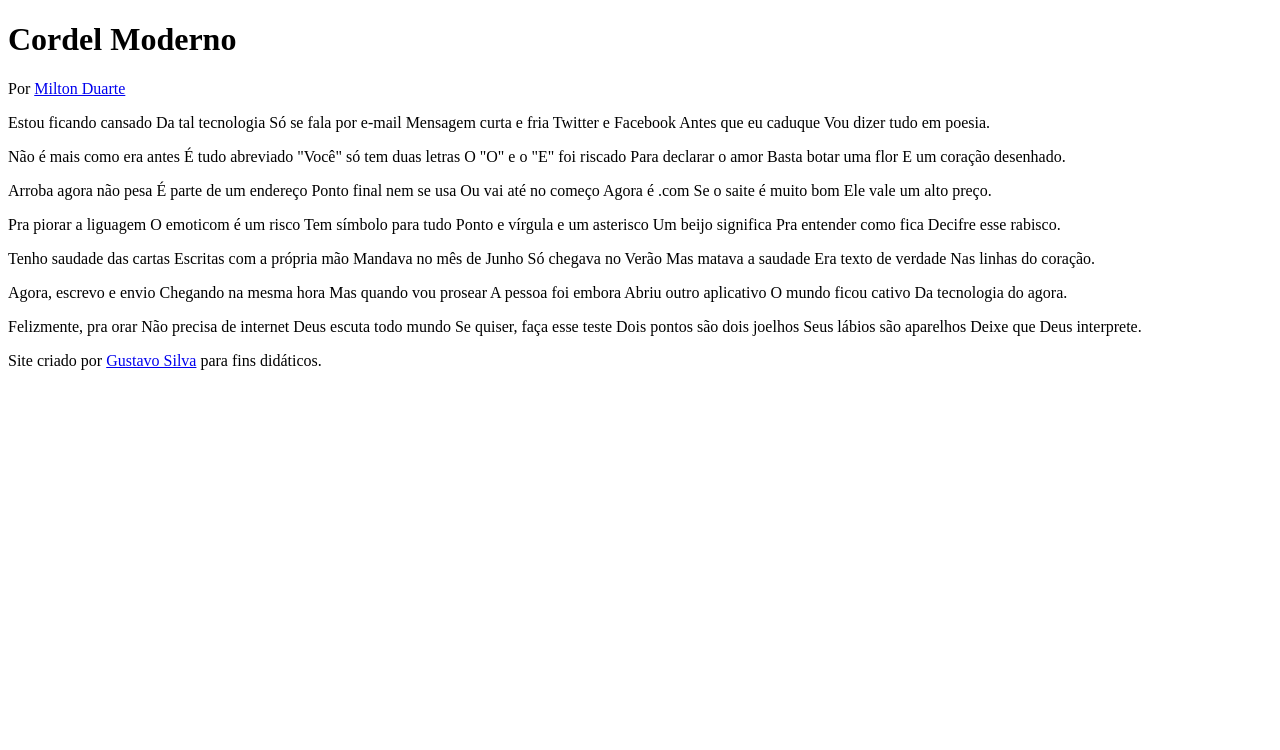
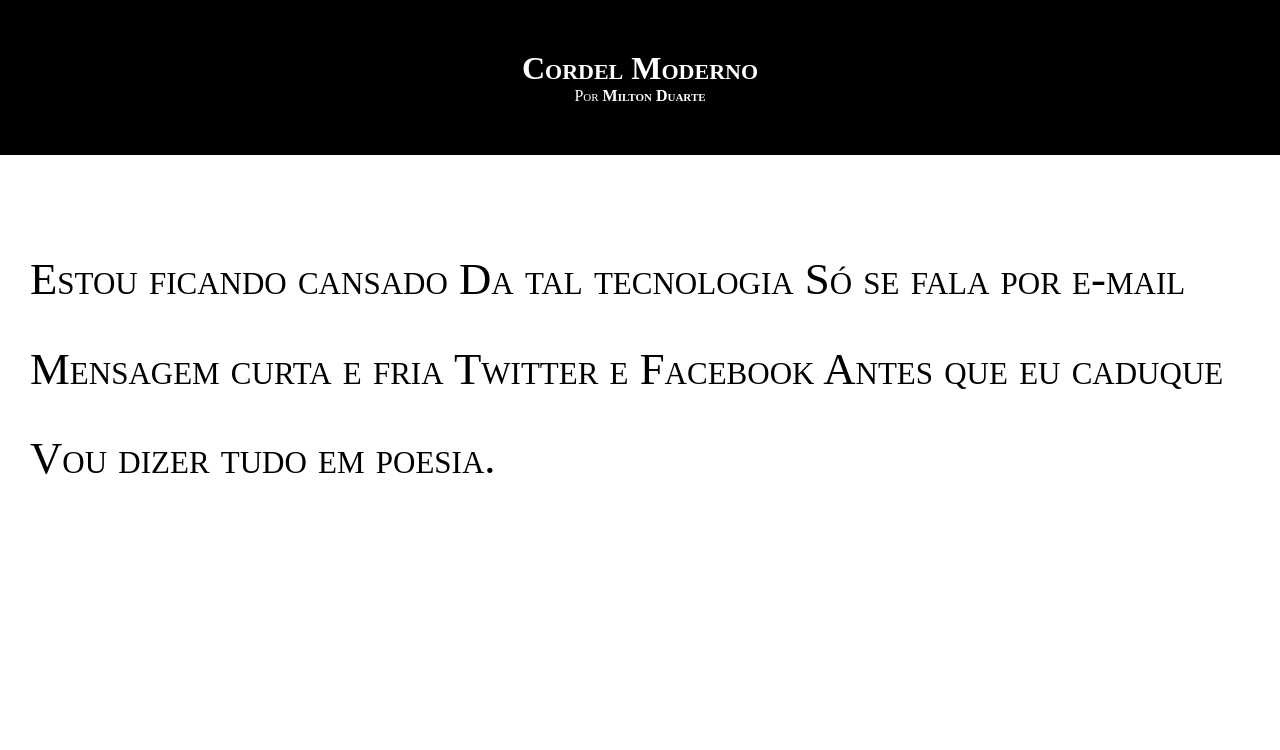
Before and after one commit to GugaS1lva/ProjetoCordel, a plain HTML site: page index.html in a window 1280 px wide. Shown: the top 750 px of the page. Drawn offline with Linux system fonts and the light colour scheme.

Commit message:
Atualizando - HTML e CSS

```diff
--- a/index.html
+++ b/index.html
@@ -5,6 +5,7 @@
     <meta http-equiv="X-UA-Compatible" content="IE=edge">
     <meta name="viewport" content="width=device-width, initial-scale=1.0">
     <title>Cordel Moderno</title>
+    <link rel="stylesheet" href="style.css">
 </head>
 <body>
     <header>
--- /dev/null
+++ b/style.css
@@ -0,0 +1,61 @@
+@charset "UTF-8";
+*{
+    margin: 0px;
+    padding: 0px;
+}
+
+
+
+
+
+
+header{
+    background-color: black;
+    color: white;
+    text-align: center;
+    font-variant: small-caps;
+}
+header > h1{
+    padding-top: 50px;
+}
+header > p{
+    padding-bottom: 50px;
+}
+header > p > a{
+    text-decoration: none;
+    color: white;
+    font-weight: bolder;
+}
+header > p > a:hover{
+    text-decoration: underline;
+}
+
+
+
+section{
+    padding-top: 10vh;
+    padding-bottom: 10vh;
+    padding-left: 30px;
+    line-height: 2em;
+    font-variant: small-caps;
+    font-weight: 5vw;
+    font-size: 3.5vw;
+
+    background-position: right center;
+    background-size: cover;
+    background-attachment: fixed;
+}
+section > p{
+    padding-bottom: 2em;
+}
+
+
+
+
+
+footer{
+    background-color: black;
+    color: white;
+    text-align: center;
+    padding-bottom: 10px;
+}
```
